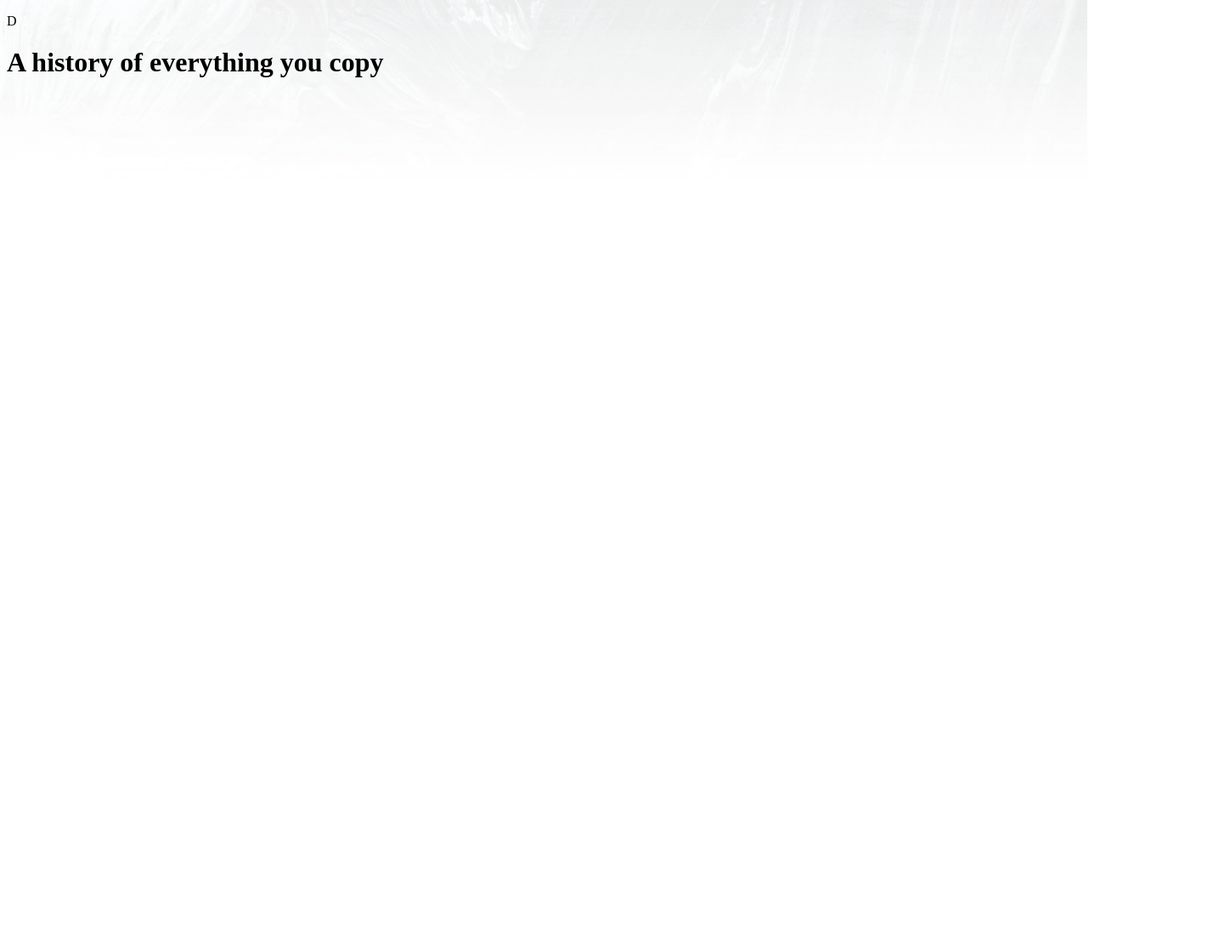
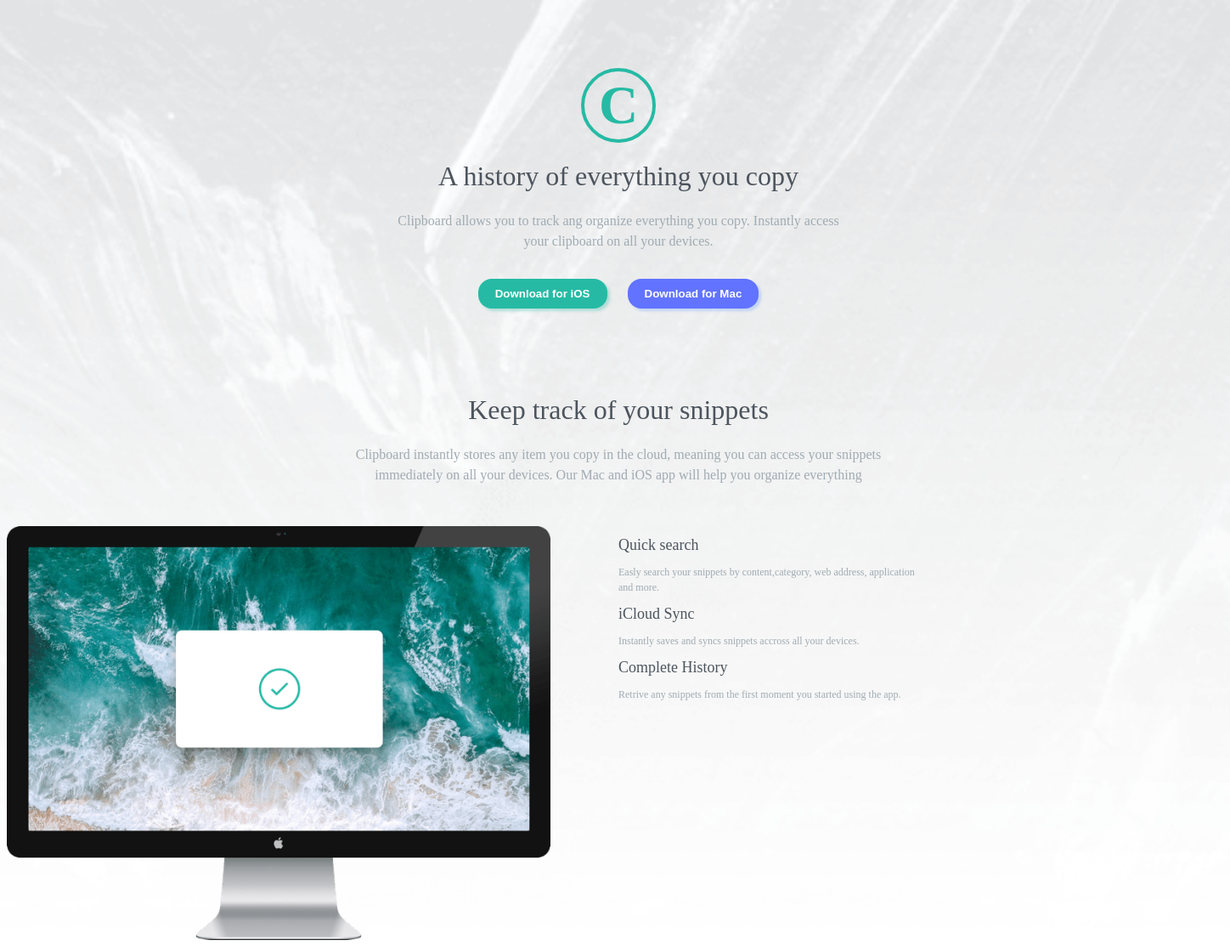
Before and after one commit to Miriam2245/Clipboard-landing-page, a plain HTML site: page index.html in a window 1280 px wide. Shown: the whole page at 85% size, 1448 px wide, since content can reach past the window. Before the commit the page ends 800 px from the top, so only its background shows below. Drawn offline with Linux system fonts and the light colour scheme; a web font is replaced by a local one.

Commit message:
style.css and index.html

```diff
--- a/index.html
+++ b/index.html
@@ -5,11 +5,53 @@
     <meta name="viewport" content="width=device-width, initial-scale=1.0">
     <title>Landing page</title>
     <link rel="stylesheet" href="style.css">
+    <link rel="preconnect" href="https://fonts.googleapis.com">
+<link rel="preconnect" href="https://fonts.gstatic.com" crossorigin>
+<link href="https://fonts.googleapis.com/css2?family=Bai+Jamjuree:ital,wght@0,200;0,300;0,400;0,500;0,600;0,700;1,200;1,300;1,400;1,500;1,600;1,700&display=swap" rel="stylesheet">
 </head>
 <body>
         <div class="header">
-            <p>D</p>
+            <div class="c-icon">
+                <p>C</p>
+            </div>
             <h1>A history of everything you copy</h1>
+                <p class="about-clipboard">Clipboard allows you to track ang organize everything you copy.
+                    Instantly access your clipboard on all your devices.
+                </p>
+            <div class="clipboard-btn">
+                <button class="iOS-btn">Download for iOS</button>
+                <button class="Mac-btn">Download for Mac</button>
+            </div>
+        </div>
+
+        <div class="clipboard-track">
+            <h1>Keep track of your snippets</h1>
+            <p>Clipboard instantly stores any item you copy in the cloud, meaning you can access
+                your snippets immediately on all your devices. Our Mac and iOS app will help
+                you organize everything
+            </p>
+        </div>
+
+        <div class="clipboard-process">
+            <div class="computer-png">
+                <img class="image-computer" src="assets/image-computer.png" alt="">
+            </div>
+            <div class="process-explanations">
+               <h1>Quick search</h1>
+               <p>Easly search your snippets by content,category, web address,
+                application and more.
+               </p>
+
+               <h1>iCloud Sync</h1>
+               <p>Instantly saves and syncs snippets accross all your devices.
+               </p>
+
+               <h1>Complete History</h1>
+               <p>
+                Retrive any snippets from the first moment you started using the app.
+               </p>
+            </div>
+
         </div>
 </body>
 </html>
--- a/style.css
+++ b/style.css
@@ -3,4 +3,114 @@ body{
     background-size: cover;
     background-position: center;
     background-repeat: no-repeat;
+    font-family: 'Bai Jamjuree';
+    width: 1440px;
 }
+p{
+    margin: 0;
+    padding: 0;
+}
+.header{
+    display: flex;
+    flex-direction: column;
+    align-items: center;
+    justify-content: center;
+    margin-top: 5em;
+}
+.c-icon{
+    width: 5em;
+    height: 5em;
+    display: flex;
+    border: solid 0.3em hsl(171, 66%, 44%);
+    border-radius: 50%;
+    align-items: center;
+    justify-content: center;
+}
+.c-icon p{
+    text-align: center;
+    font-size: 4em;
+    font-weight: 600;
+    color: hsl(171, 66%, 44%);
+}
+
+h1{
+   color: hsl(210, 10%, 33%);
+   font-weight: 500;
+}
+.about-clipboard{
+    width: 34em;
+    color: hsl(201, 11%, 66%);
+    font-size: 16px;
+    text-align: center;
+    line-height: 1.5em;
+}
+.clipboard-btn{
+    margin-top: 2em;
+}
+.iOS-btn{
+    padding: 10px 20px 10px 20px;
+    background-color: rgb(38, 186, 164);
+    border: none;
+    border-radius: 16px;
+    box-shadow: 3px 3px 3px rgba(38, 186, 164, 0.3);
+    color: white;
+    font-weight: 600;
+    margin-right: 1.5em;
+}
+.Mac-btn{
+    padding: 10px 20px 10px 20px;
+    background-color: rgb(97, 115, 255);
+    border: none;
+    border-radius: 16px;
+    box-shadow: 3px 3px 3px rgba(97, 155, 255, 0.3);
+    color: white;
+    font-weight: 600;
+}
+.clipboard-track{
+    display: flex;
+    flex-direction: column;
+    align-items: center;
+    justify-content: center;
+    margin-top: 5em;
+}
+.clipboard-track h1{
+    color: hsl(210, 10%, 33%);
+    font-size: 2em;
+    font-weight: 500;
+}
+.clipboard-track p{
+    color: hsl(201, 11%, 66%);
+    font-size: 16px;
+    text-align: center;
+    width: 40em;
+    line-height: 1.5em;
+}
+.clipboard-process{
+    width: 100%;
+    height: auto;
+    margin-top: 3em;
+    display: flex;
+    flex-direction: row;
+}
+.computer-png{
+    width: 50%;
+}
+.image-computer{
+  width: 40em;
+  height: auto;
+}
+.process-explanations{
+   width: 50%;
+}
+.process-explanations h1{
+    color: hsl(210, 10%, 33%);
+    font-size: 18px;
+    font-weight: 500;
+}
+
+.process-explanations p{
+    color: hsl(201, 11%, 66%);
+    font-size: 12px;
+    width: 30em;
+    line-height: 1.5em;
+}
```
